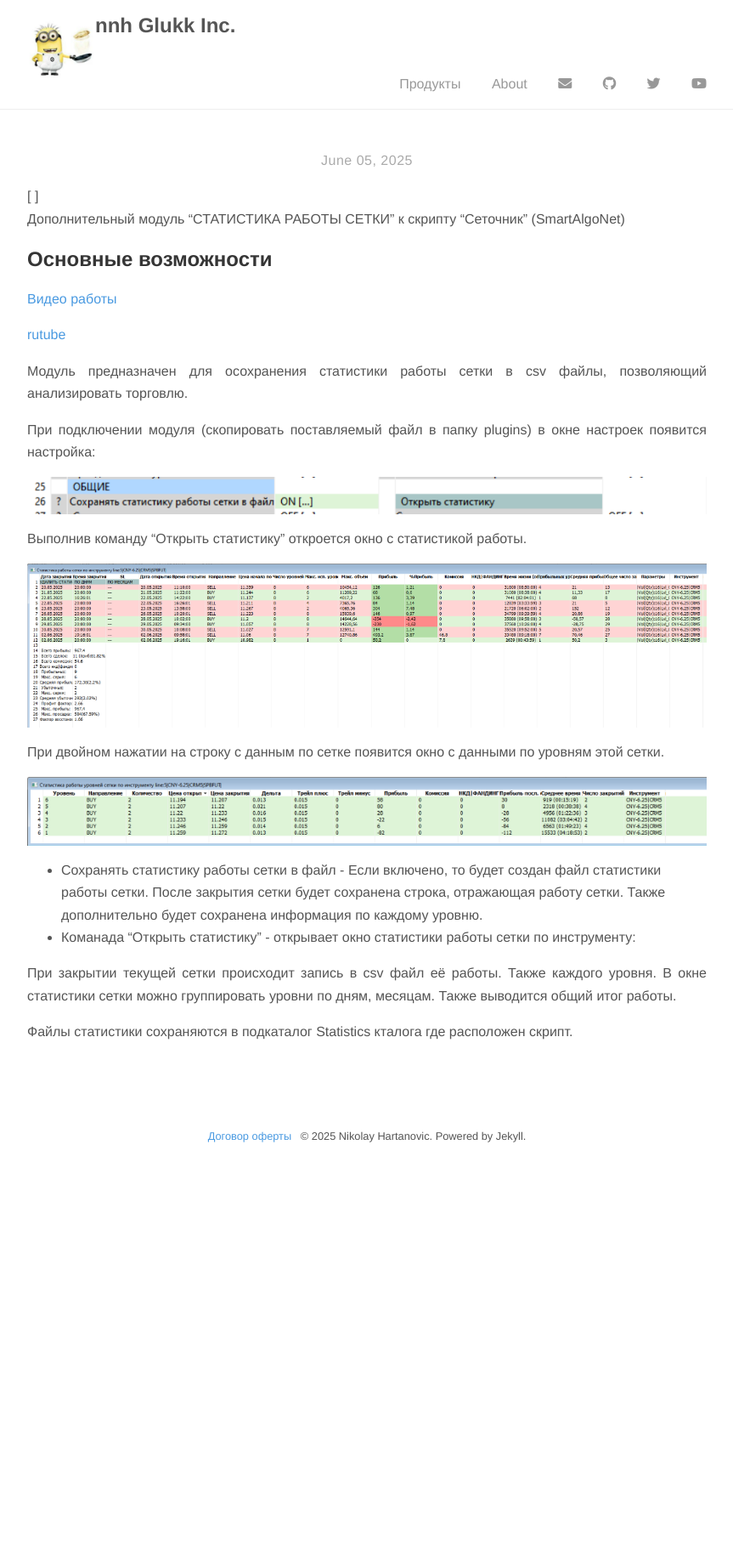
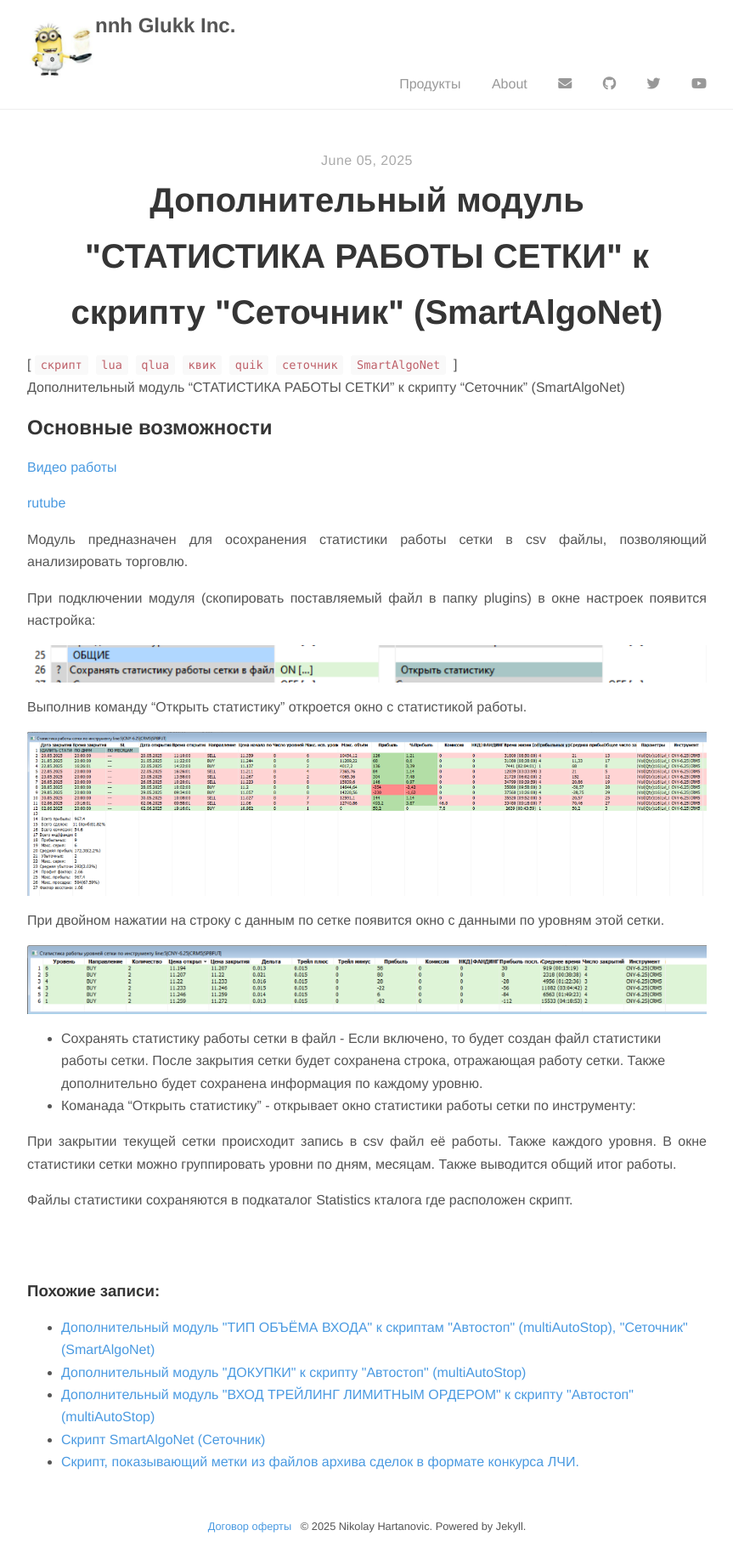
Before and after one commit to nick-nh/nick-nh.github.io, a Jekyll site: the page built from _posts/2025-06-05-net-statistics.md, in a window 1280 px wide. Shown: the whole page at 85% size, without its empty margins (208-1071 px from the left). Built offline with Jekyll 4.4.1, drawn with Linux system fonts in a browser that asks for light colours; nearby versions of some CDN libraries; our own code applies the rules of GitHub Pages for plain Markdown files; before the commit the page ends 1382 px from its top, so only the background shows below that.

Commit message:
fix title

```diff
--- a/_posts/2025-06-05-algo_open_pos.md
+++ b/_posts/2025-06-05-algo_open_pos.md
@@ -1,8 +1,8 @@
 ---
 layout: post
-title: "Дополнительный модуль к скрипту "Автостоп" (multiAutoStop)"
+title: 'Дополнительный модуль "ВХОД ТРЕЙЛИНГ ЛИМИТНЫМ ОРДЕРОМ" к скрипту "Автостоп" (multiAutoStop)'
 author: "nnh"
-description: Дополнительный модуль к скрипту "Автостоп" (multiAutoStop).
+description: Дополнительный модуль "ВХОД ТРЕЙЛИНГ ЛИМИТНЫМ ОРДЕРОМ" к скрипту "Автостоп" (multiAutoStop).
 tags: [скрипт,lua,qlua,квик,quik,автостоп,multiAutoStop]
 ---
 
--- a/_posts/2025-06-05-net-statistics.md
+++ b/_posts/2025-06-05-net-statistics.md
@@ -1,8 +1,8 @@
 ---
 layout: post
-title: "Дополнительный модуль к скрипту "Сеточник" (SmartAlgoNet)
+title: 'Дополнительный модуль "СТАТИСТИКА РАБОТЫ СЕТКИ" к скрипту "Сеточник" (SmartAlgoNet)'
 author: "nnh"
-description: Дополнительный модуль к скрипту "Сеточник" (SmartAlgoNet).
+description: Дополнительный модуль "СТАТИСТИКА РАБОТЫ СЕТКИ" к скрипту "Сеточник" (SmartAlgoNet)
 tags: [скрипт,lua,qlua,квик,quik,сеточник,SmartAlgoNet]
 ---
 
--- a/_posts/2025-06-05-open_steps.md
+++ b/_posts/2025-06-05-open_steps.md
@@ -1,8 +1,8 @@
 ---
 layout: post
-title: "Дополнительный модуль к скрипту "Автостоп" (multiAutoStop)"
+title: 'Дополнительный модуль "ДОКУПКИ" к скрипту "Автостоп" (multiAutoStop)'
 author: "nnh"
-description: Дополнительный модуль к скрипту "Автостоп" (multiAutoStop).
+description: Дополнительный модуль "ДОКУПКИ" к скрипту "Автостоп" (multiAutoStop)
 tags: [скрипт,lua,qlua,квик,quik,автостоп,multiAutoStop]
 ---
 
--- a/_posts/2025-06-05-trade-qty-type.md
+++ b/_posts/2025-06-05-trade-qty-type.md
@@ -1,8 +1,8 @@
 ---
 layout: post
-title: "Дополнительный модуль к скриптам"
+title: 'Дополнительный модуль "ТИП ОБЪЁМА ВХОДА" к скриптам "Автостоп" (multiAutoStop), "Сеточник" (SmartAlgoNet)'
 author: "nnh"
-description: Дополнительный модуль к скриптам.
+description: Дополнительный модуль "ТИП ОБЪЁМА ВХОДА" к скриптам "Автостоп" (multiAutoStop), "Сеточник" (SmartAlgoNet)
 tags: [скрипт,lua,qlua,квик,quik,сеточник,SmartAlgoNet,автостоп,multiAutoStop]
 ---
 
```
